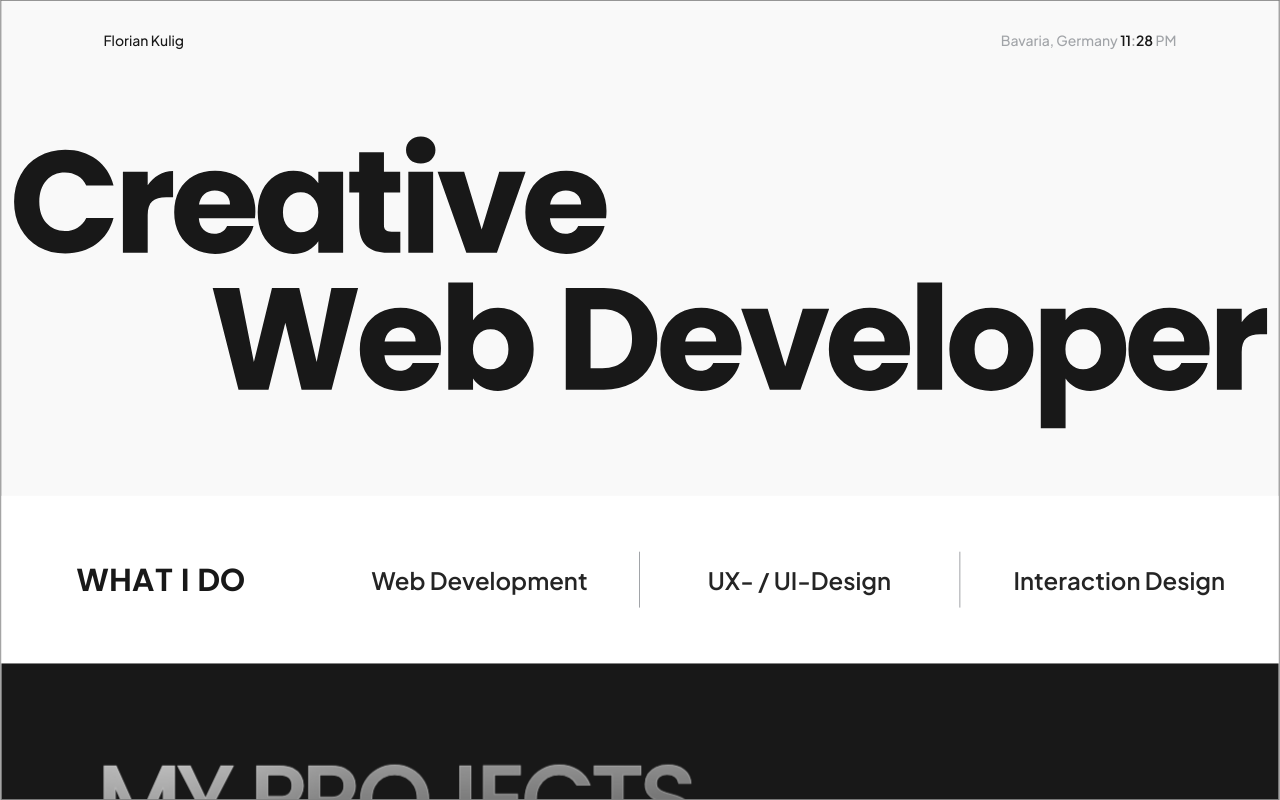
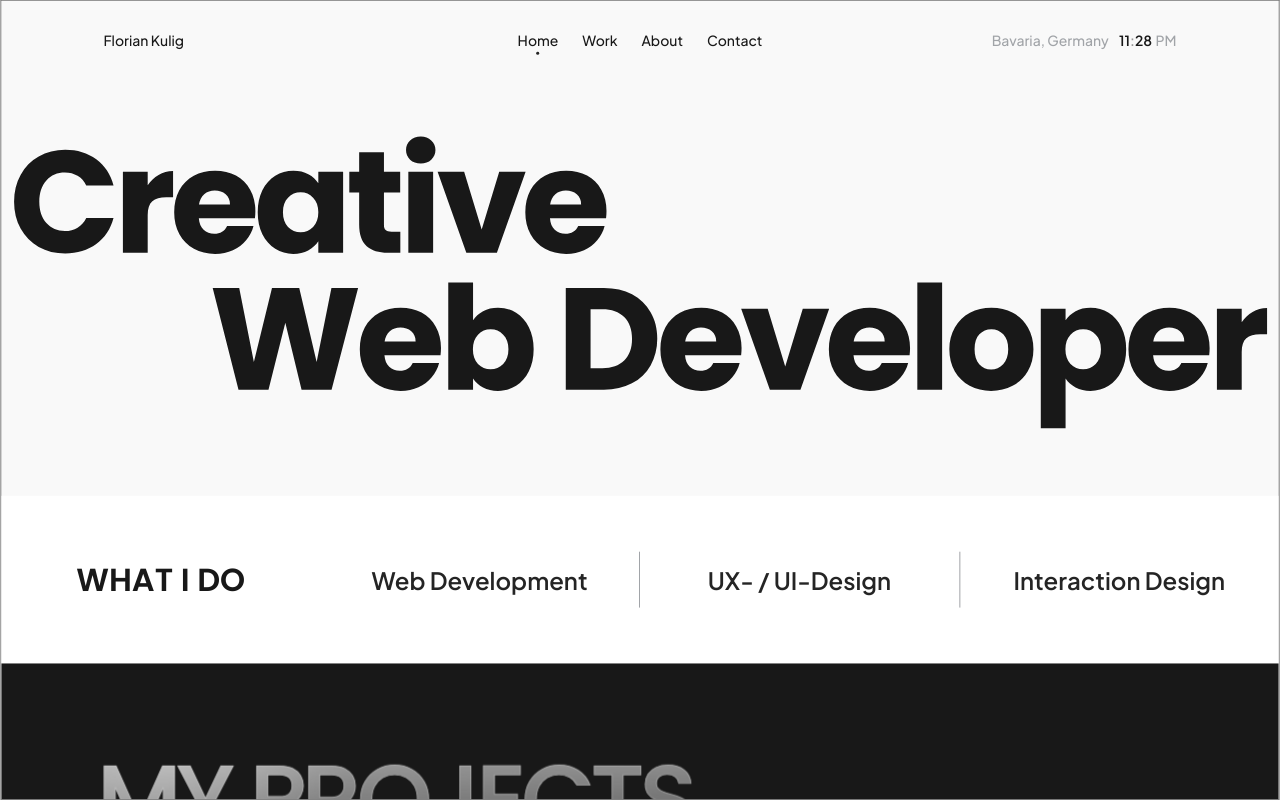
Before and after one commit to floriankulig/portfolio-new, a Next.js app: page / in a window 1280 px wide. Built offline with nearby package versions, Linux system fonts and the light colour scheme.

Commit message:
add working nav links

```diff
--- a/src/components/shared/Header.tsx
+++ b/src/components/shared/Header.tsx
@@ -1,12 +1,15 @@
 import React, { useEffect, useState, useCallback, memo } from "react";
 import { motion } from "framer-motion";
 import styled from "styled-components";
+import { LINKS } from "ts";
+import Link from "next/link";
+import { NavLink } from "./NavLink";
 
 const StyledHeader = styled.nav`
   width: 100%;
-  display: flex;
   align-items: center;
-  justify-content: space-between;
+  display: grid;
+  grid-template-columns: 1fr 1fr 1fr;
   padding: clamp(1.5rem, 3vw, 2rem) clamp(1rem, 8vw, 8rem) 0;
   letter-spacing: 2%;
   font-size: 14px;
@@ -16,12 +19,22 @@ const StyledHeader = styled.nav`
 
 const StyledMeta = styled.div`
   color: var(--text3);
+  display: flex;
+  justify-content: flex-end;
+  gap: 0.25em;
+  text-align: right;
   & > span {
     font-weight: 600;
     width: 2.5rem;
     text-align: right;
     color: var(--text1);
   }
+`;
+
+const StyledLinks = styled.ul`
+  display: flex;
+  justify-content: center;
+  gap: clamp(1rem, 2.5vw, 1.5rem);
 `;
 
 // Memoized Colon component to prevent unnecessary re-renders
@@ -93,6 +106,11 @@ export const Header: React.FC = () => {
   return (
     <StyledHeader>
       <div>Florian Kulig</div>
+      <StyledLinks>
+        {LINKS.map((link) => (
+          <NavLink key={link.name} link={link}></NavLink>
+        ))}
+      </StyledLinks>
       <StyledMeta>
         Bavaria, Germany{" "}
         <span>
--- /dev/null
+++ b/src/components/shared/NavLink.tsx
@@ -0,0 +1,52 @@
+import Link from "next/link";
+import { useRouter } from "next/router";
+import { AnimatePresence, motion } from "framer-motion";
+import React from "react";
+import styled from "styled-components";
+
+const StyledNavLinkItem = styled.li`
+  position: relative;
+  overflow: visible;
+
+  .indicator {
+    position: absolute;
+    bottom: -8px;
+    left: calc(50% - 1.5px);
+    width: 3px;
+    aspect-ratio: 1;
+    border-radius: 50%;
+    background-color: var(--text2);
+  }
+`;
+
+interface NavLinkProps {
+  link: { url: string; name: string };
+}
+export const NavLink: React.FC<NavLinkProps> = ({ link: { url, name } }) => {
+  const router = useRouter();
+  const isActive = router.pathname === url;
+
+  return (
+    <StyledNavLinkItem>
+      <Link href={url} key={name}>
+        <span>{name}</span>
+      </Link>
+      <AnimatePresence>
+        {isActive && (
+          <motion.div
+            className="indicator"
+            initial={{ opacity: 0, y: 5 }}
+            animate={{
+              opacity: 1,
+              y: 0,
+              transition: {
+                delay: 0.7,
+              },
+            }}
+            exit={{ opacity: 0, scale: 0.5 }}
+          ></motion.div>
+        )}
+      </AnimatePresence>
+    </StyledNavLinkItem>
+  );
+};
--- a/src/ts/constants.ts
+++ b/src/ts/constants.ts
@@ -1,4 +1,5 @@
 import { Spring, Transition } from "framer-motion";
+import { url } from "inspector";
 
 export const EMAIL = "florian.kulig@web.de" as const;
 
@@ -17,3 +18,22 @@ export const BASE_TRANSITION: Transition = {
   ease: [0.6, 0.01, -0.05, 0.95] as any,
   duration: 0.8,
 };
+
+export const LINKS = [
+  {
+    name: "Home",
+    url: "/",
+  },
+  {
+    name: "Work",
+    url: "/projects",
+  },
+  {
+    name: "About",
+    url: "/about",
+  },
+  {
+    name: "Contact",
+    url: "/contact",
+  },
+];
--- a/src/ts/index.ts
+++ b/src/ts/index.ts
@@ -1 +1,7 @@
-export { BASE_TRANSITION, EASING, EMAIL, SCROLL_SPRING } from "./constants";
+export {
+  BASE_TRANSITION,
+  EASING,
+  EMAIL,
+  SCROLL_SPRING,
+  LINKS,
+} from "./constants";
```
